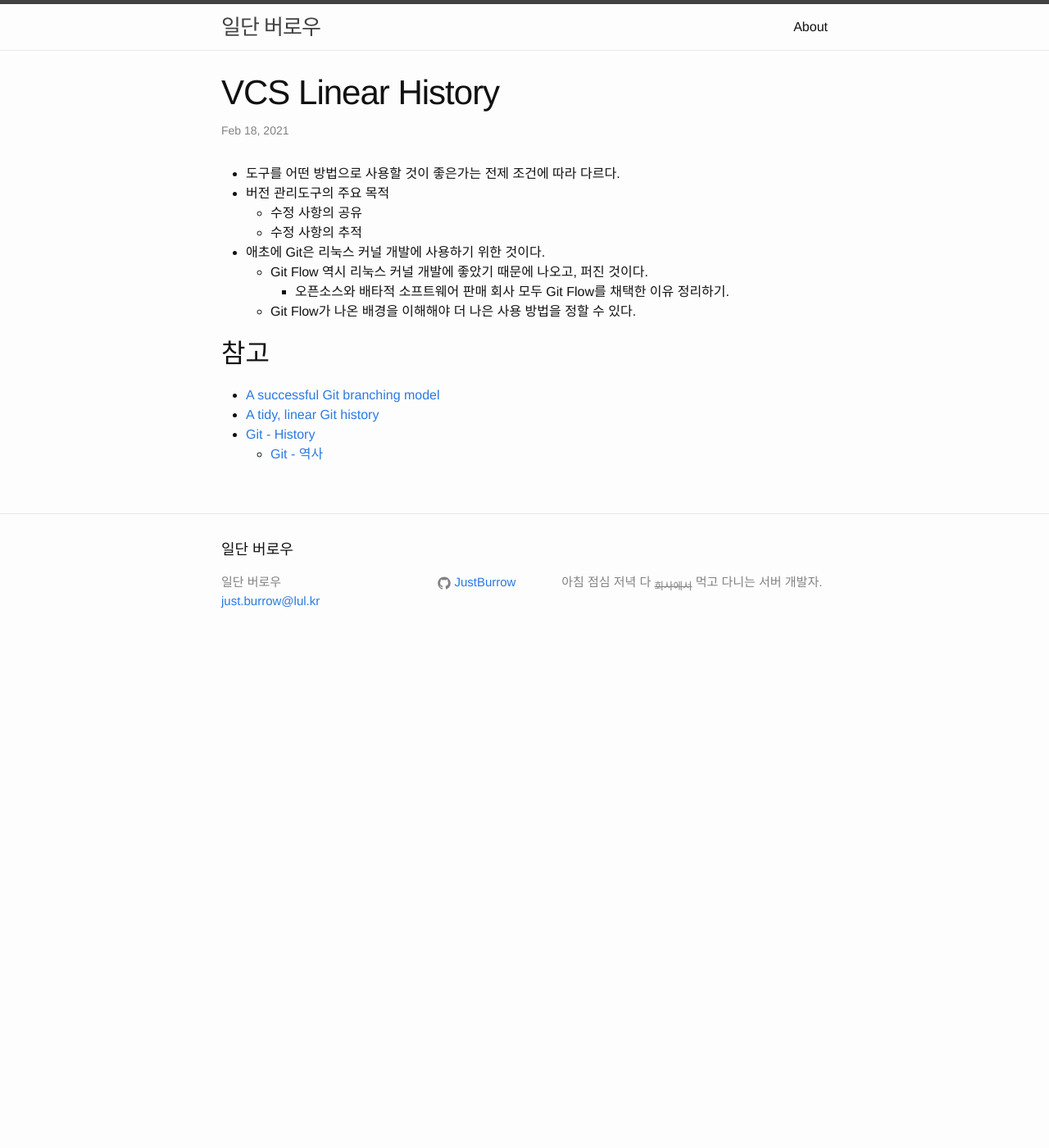
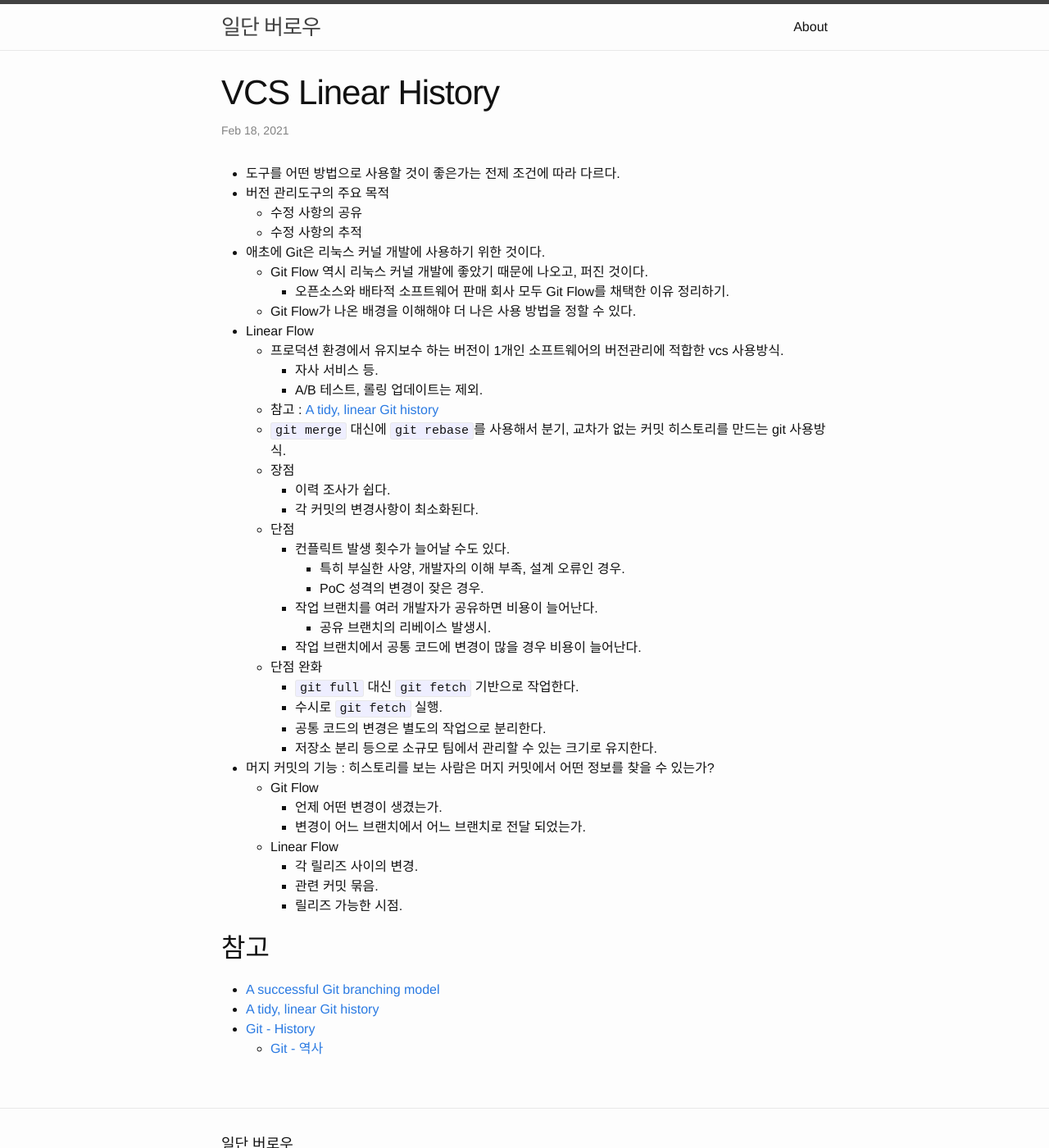
Before and after one commit to JustBurrow/JustBurrow.github.io, a Jekyll site: the page built from _posts/2021-02-18-vcs-linear-history.md, in a window 1280 px wide and 1400 px high. Shown: the whole window at 82% size. Built offline with Jekyll 4.4.1, drawn with Linux system fonts in a browser that asks for light colours.

Commit message:
✨ linear flow 내용.

```diff
--- a/_posts/2021-02-18-vcs-linear-history.md
+++ b/_posts/2021-02-18-vcs-linear-history.md
@@ -11,6 +11,35 @@ layout: post
   - Git Flow 역시 리눅스 커널 개발에 좋았기 때문에 나오고, 퍼진 것이다.
     - 오픈소스와 배타적 소프트웨어 판매 회사 모두 Git Flow를 채택한 이유 정리하기.
   - Git Flow가 나온 배경을 이해해야 더 나은 사용 방법을 정할 수 있다.
+- Linear Flow
+  - 프로덕션 환경에서 유지보수 하는 버전이 1개인 소프트웨어의 버전관리에 적합한 vcs 사용방식.
+    - 자사 서비스 등.
+    - A/B 테스트, 롤링 업데이트는 제외.
+  - 참고 : [A tidy, linear Git history](https://www.bitsnbites.eu/a-tidy-linear-git-history/)
+  - `git merge` 대신에 `git rebase`를 사용해서 분기, 교차가 없는 커밋 히스토리를 만드는 git 사용방식.
+  - 장점
+    - 이력 조사가 쉽다.
+    - 각 커밋의 변경사항이 최소화된다.
+  - 단점
+    - 컨플릭트 발생 횟수가 늘어날 수도 있다.
+      - 특히 부실한 사양, 개발자의 이해 부족, 설계 오류인 경우.
+      - PoC 성격의 변경이 잦은 경우.
+    - 작업 브랜치를 여러 개발자가 공유하면 비용이 늘어난다.
+      - 공유 브랜치의 리베이스 발생시.
+    - 작업 브랜치에서 공통 코드에 변경이 많을 경우 비용이 늘어난다.
+  - 단점 완화
+    - `git full` 대신 `git fetch` 기반으로 작업한다.
+    - 수시로 `git fetch` 실행.
+    - 공통 코드의 변경은 별도의 작업으로 분리한다.
+    - 저장소 분리 등으로 소규모 팀에서 관리할 수 있는 크기로 유지한다.
+- 머지 커밋의 기능 : 히스토리를 보는 사람은 머지 커밋에서 어떤 정보를 찾을 수 있는가?
+  - Git Flow
+    - 언제 어떤 변경이 생겼는가.
+    - 변경이 어느 브랜치에서 어느 브랜치로 전달 되었는가.
+  - Linear Flow
+    - 각 릴리즈 사이의 변경.
+    - 관련 커밋 묶음.
+    - 릴리즈 가능한 시점.
 
 ## 참고
 
```
